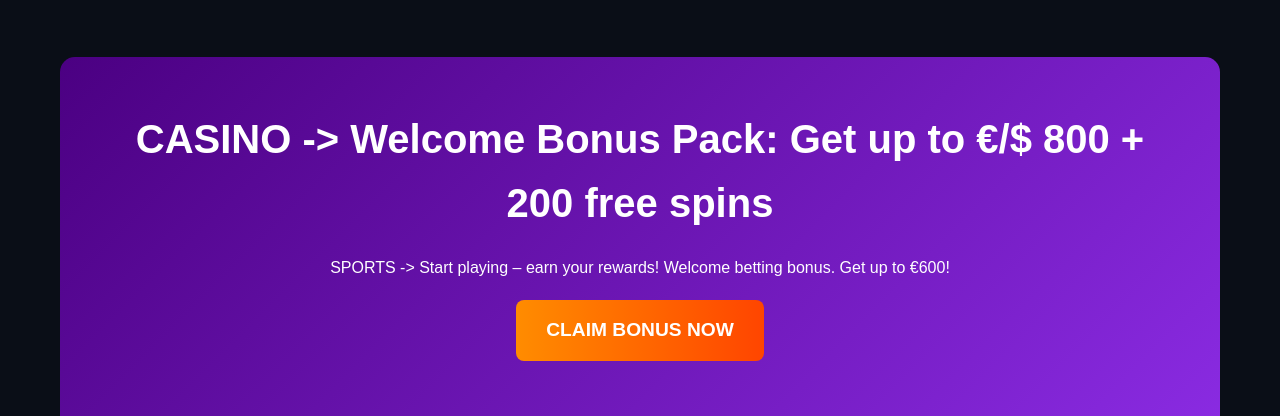
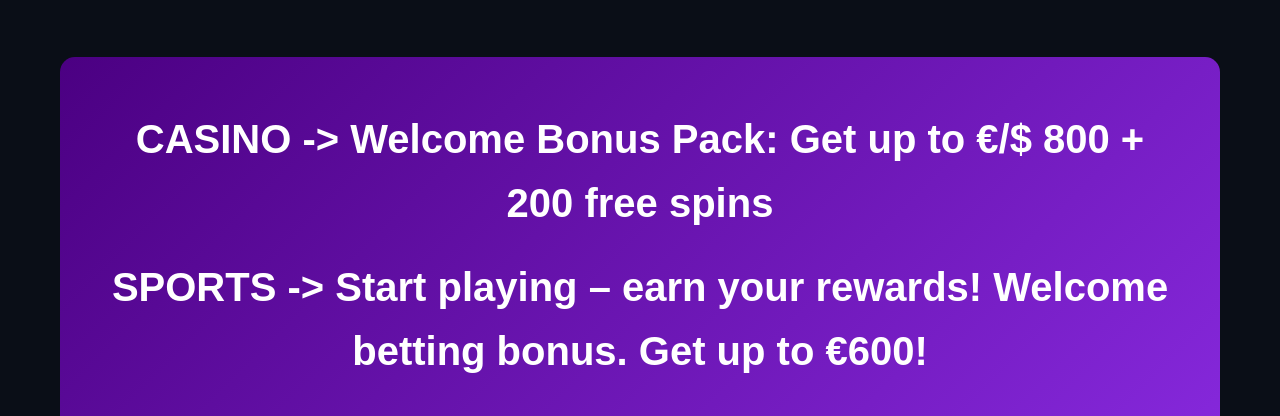
Before and after one commit to powerwowland/hitnspin-xgmb, a plain HTML site: page index.html in a window 1280 px wide. Shown: the part 158-574 px from the top of the page. Drawn offline with Linux system fonts and the light colour scheme.

Commit message:
Update index.html

```diff
--- a/index.html
+++ b/index.html
@@ -39,7 +39,7 @@
 
         <section class="hero">
             <h1>CASINO -> Welcome Bonus Pack: Get up to €/$ 800 + 200 free spins</h1>
-            <p>SPORTS -> Start playing – earn your rewards! Welcome betting bonus. Get up to €600!</p>
+            <h1>SPORTS -> Start playing – earn your rewards! Welcome betting bonus. Get up to €600!</h1>
             <a href="https://hitnspinpromo.com/l/685a9fa56d3c59472801a51e" class="cta-button">CLAIM BONUS NOW</a>
         </section>
 
```
